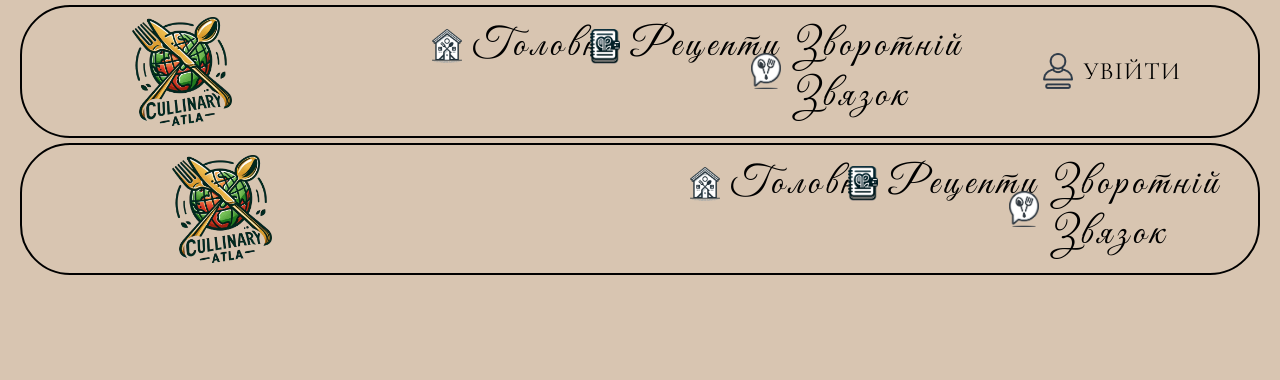
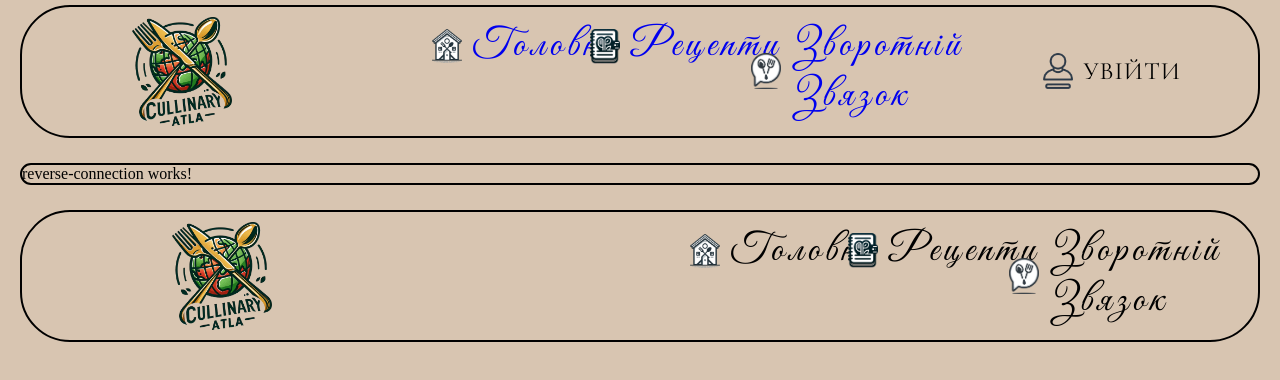
Before and after one commit to artemHrishyn/culinary-atlas, an Angular app: page /reverse-connection in a window 1280 px wide. Before the commit this address led to /. Shown: the top 380 px of the page. Built offline with nearby package versions, Linux system fonts and the light colour scheme.

Commit message:
add pages main, reverse-connection and routes

```diff
--- a/src/app/app.component.html
+++ b/src/app/app.component.html
@@ -1,3 +1,5 @@
 <rca-header></rca-header>
-<main></main>
+<main>
+    <router-outlet></router-outlet>
+</main>
 <rca-footer></rca-footer>
--- a/src/app/app.component.scss
+++ b/src/app/app.component.scss
@@ -0,0 +1,11 @@
+:host{
+    display: flex;
+    flex-direction: column;
+    gap: 20px;
+}
+
+main{
+    margin: 0 20px;
+    border: 2px solid #000;
+    border-radius: 30px;
+}
--- a/src/app/app.routes.ts
+++ b/src/app/app.routes.ts
@@ -1,3 +1,11 @@
 import { Routes } from '@angular/router';
+import { MainComponent } from './pages/main/main.component';
+import { ReverseConnectionComponent } from './pages/reverse-connection/reverse-connection.component';
 
-export const routes: Routes = [];
+export const routes: Routes = [
+
+  { path: '', redirectTo: 'main', pathMatch: 'full' },
+  { path: "main", component: MainComponent },
+
+  { path: "reverse-connection", component: ReverseConnectionComponent }
+];
--- a/src/app/components/main-block/header/header.component.html
+++ b/src/app/components/main-block/header/header.component.html
@@ -3,16 +3,16 @@
 
     <ul class="topmenu">
         <li>
-            <p>
+            <a [routerLink]="'main'" routerLinkActive="active">
                 <img src="../../../../assets/icon/home.png" alt="home">
                 головна
-            </p>
+            </a>
         </li>
         <li>
-            <p>
+            <a [routerLink]="'main'" routerLinkActive="active">
                 <img src="../../../../assets/icon/recept.png" alt="recept">
                 рецепти
-            </p>
+            </a>
             <ul class="topmenu__recept">
                 <li>
                     сніданок
@@ -44,10 +44,10 @@
             </ul>
         </li>
         <li>
-            <p>
+            <a [routerLink]="'reverse-connection'" routerLinkActive="active">
                 <img src="../../../../assets/icon/contacts.png" alt="contacts">
                 зворотній звязок
-            </p>
+            </a>
         </li>
     </ul>
 
--- a/src/app/components/main-block/header/header.component.scss
+++ b/src/app/components/main-block/header/header.component.scss
@@ -32,9 +32,10 @@
                 color: red;
             }
 
-            p{
+            a{
                 display: flex;
                 align-items: center;
+                text-decoration: none;
 
                 img{
                     max-width: 30px;
--- a/src/app/components/main-block/header/header.component.ts
+++ b/src/app/components/main-block/header/header.component.ts
@@ -1,9 +1,12 @@
 import { Component } from '@angular/core';
+import { RouterModule } from '@angular/router';
 
 @Component({
   selector: 'rca-header',
   standalone: true,
-  imports: [],
+  imports: [
+    RouterModule,
+  ],
   templateUrl: './header.component.html',
   styleUrl: './header.component.scss'
 })
--- /dev/null
+++ b/src/app/pages/main/main.component.html
@@ -0,0 +1 @@
+<p>main works!</p>
--- /dev/null
+++ b/src/app/pages/reverse-connection/reverse-connection.component.html
@@ -0,0 +1 @@
+<p>reverse-connection works!</p>
```
Also changed, not shown: src/app/pages/main/main.component.ts (added, +12 -0 lines), src/app/pages/reverse-connection/reverse-connection.component.ts (added, +12 -0 lines), src/app/pages/main/main.component.scss (added), src/app/pages/reverse-connection/reverse-connection.component.scss (added).
